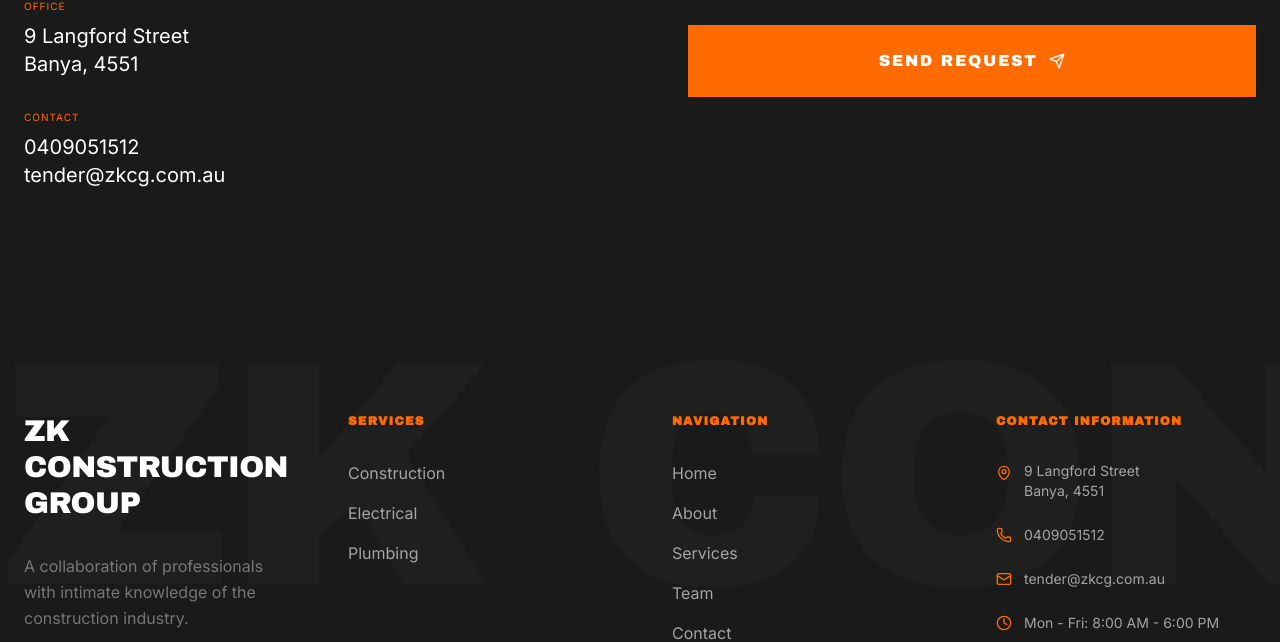
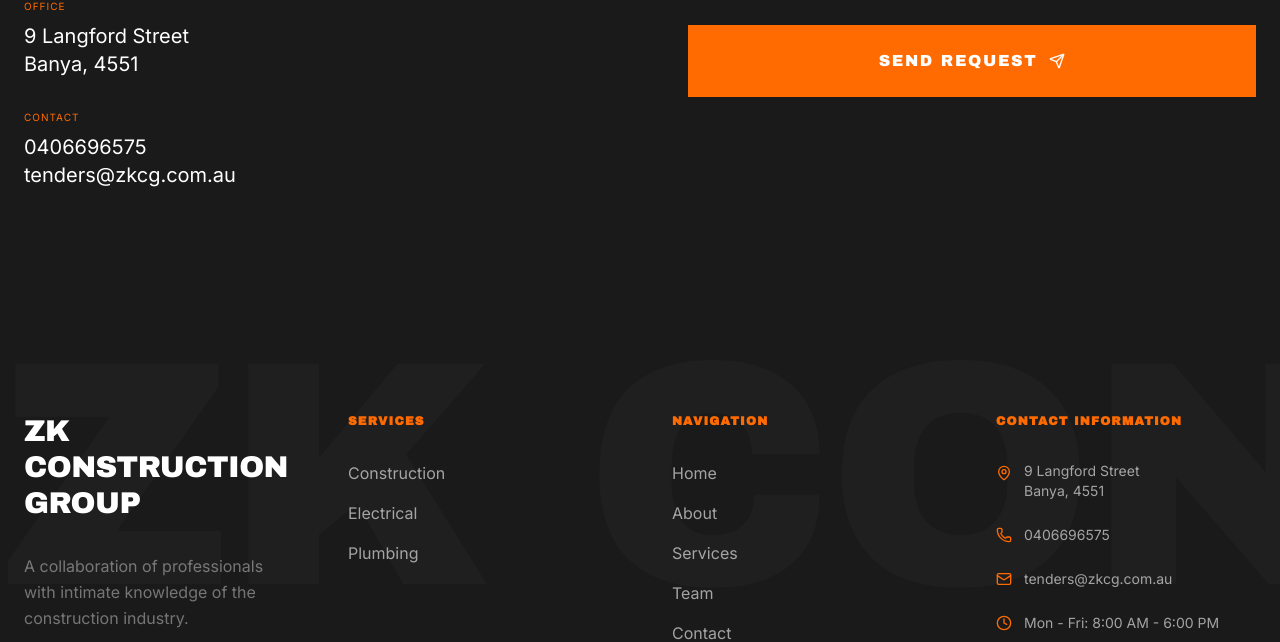
Before and after one commit to dewmindi/ZK-Construction-Web, a Next.js app: page / in a window 1280 px wide. Shown: the part 4996-5638 px from the top of the page. Built offline with nearby package versions, Linux system fonts and the light colour scheme.

Commit message:
Contact Info Changed

```diff
--- a/app/contact/page.tsx
+++ b/app/contact/page.tsx
@@ -35,8 +35,8 @@
           <div className="grid grid-cols-1 md:grid-cols-2 lg:grid-cols-4 gap-8">
             {[
               { icon: MapPin, title: "Office", detail: "9 Langford Street, Banya, 4551" },
-              { icon: Phone, title: "Phone", detail: "0409051512" },
-              { icon: Mail, title: "Email", detail: "tender@zkcg.com.au" },
+              { icon: Phone, title: "Phone", detail: "0406696575" },
+              { icon: Mail, title: "Email", detail: "tenders@zkcg.com.au" },
               { icon: Clock, title: "Hours", detail: "Mon - Fri: 8:00 AM - 6:00 PM" }
             ].map((item, i) => (
               <motion.div
--- a/components/ContactForm.tsx
+++ b/components/ContactForm.tsx
@@ -52,7 +52,7 @@
               </div>
               <div>
                 <div className="text-[10px] uppercase tracking-widest text-brand mb-2">Contact</div>
-                <div className="text-xl">0409051512 <br /> tender@zkcg.com.au</div>
+                <div className="text-xl">0406696575 <br /> tenders@zkcg.com.au</div>
               </div>
             </div>
           </div>
--- a/components/Footer.tsx
+++ b/components/Footer.tsx
@@ -87,11 +87,11 @@
               </li>
               <li className="flex items-center gap-3">
                 <Phone className="w-4 h-4 text-brand flex-shrink-0" />
-                <a href="tel:0409051512" className="text-sm hover:text-white transition-colors">0409051512</a>
+                <a href="tel:0406696575" className="text-sm hover:text-white transition-colors">0406696575</a>
               </li>
               <li className="flex items-center gap-3">
                 <Mail className="w-4 h-4 text-brand flex-shrink-0" />
-                <a href="mailto:tender@zkcg.com.au" className="text-sm hover:text-white transition-colors">tender@zkcg.com.au</a>
+                <a href="mailto:tenders@zkcg.com.au" className="text-sm hover:text-white transition-colors">tenders@zkcg.com.au</a>
               </li>
               <li className="flex items-center gap-3">
                 <Clock className="w-4 h-4 text-brand flex-shrink-0" />
```
